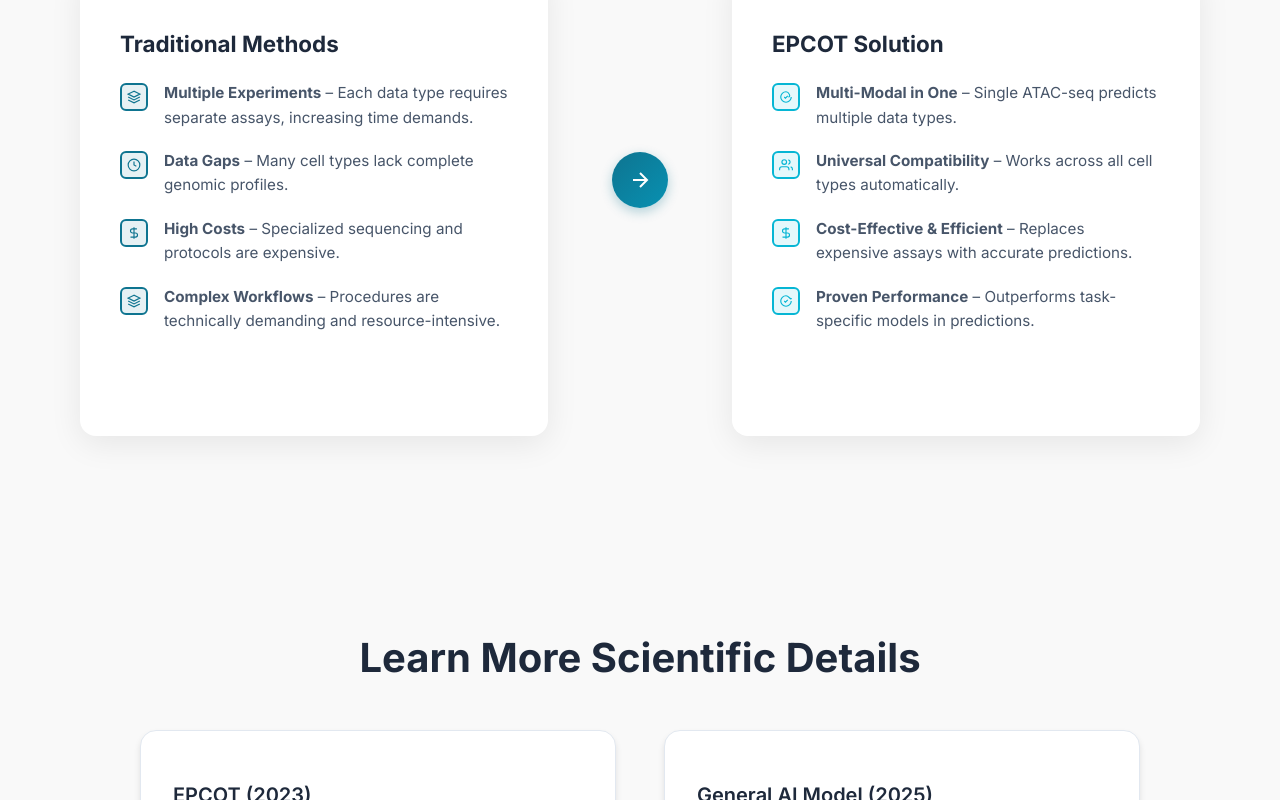
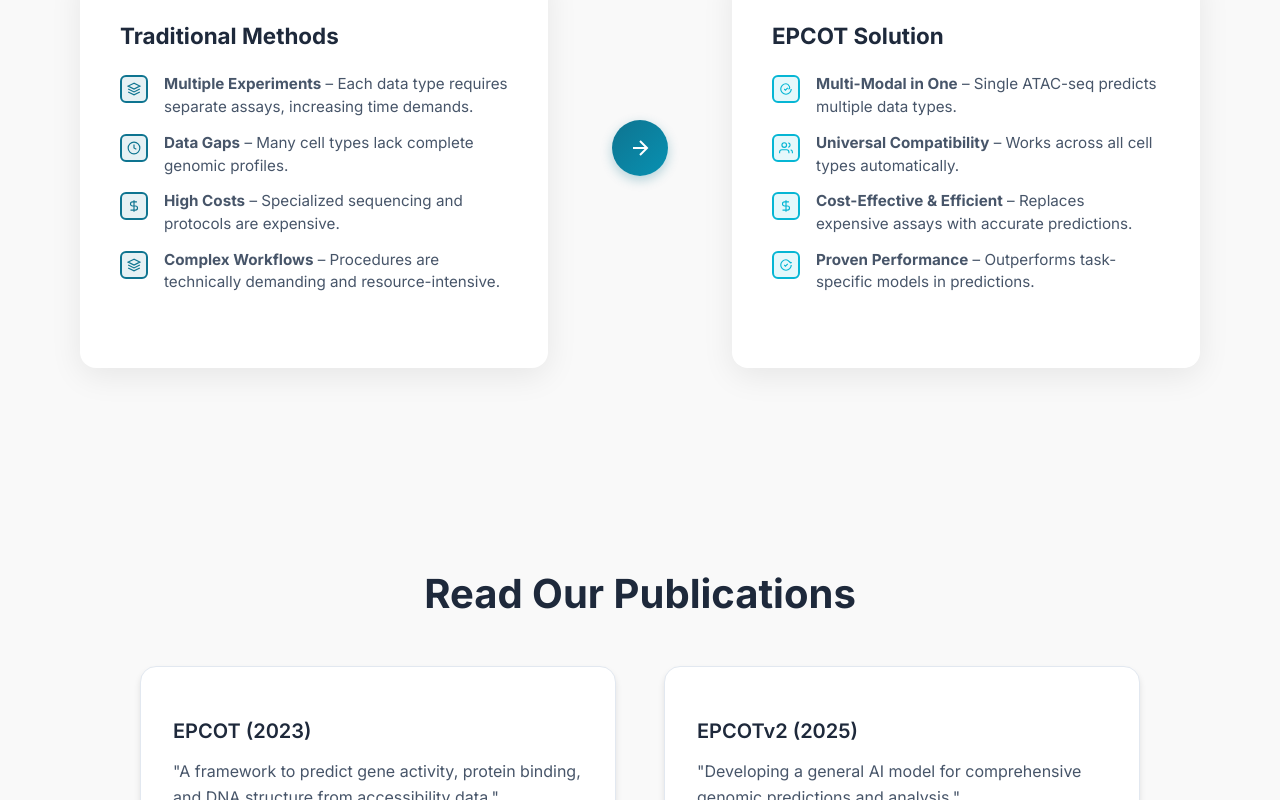
Before and after one commit to 2JyinLogic/epcot-web, a Vue app: page / in a window 1280 px wide. Shown: the part 2720-3520 px from the top of the page. Built offline with nearby package versions, Linux system fonts and the light colour scheme.

Commit message:
add mp4 file

```diff
--- a/src/views/HomeView.vue
+++ b/src/views/HomeView.vue
@@ -115,12 +115,12 @@
     <!-- Demo Video Section -->
     <section class="video-section">
       <h2>Dynamic Demonstration</h2>
-      <div class="video-container">
-        <video controls aria-label="EPCOT demonstration video">
-          <source src="/videos/demo.mp4" type="video/mp4" />
-          Your browser does not support the video tag.
-        </video>
-      </div>
+              <div class="video-container">
+          <video controls aria-label="EPCOT presentation video">
+            <source src="/videos/Presentation.mp4" type="video/mp4" />
+            Your browser does not support the video tag.
+          </video>
+        </div>
 
       <!-- Interactive Video Workflow Subsection -->
       <div class="workflow-subsection">
@@ -274,15 +274,15 @@
 
     <!-- Publications Section -->
     <section class="publications-section">
-      <h2>Learn More Scientific Details</h2>
+      <h2>Read Our Publications</h2>
       <div class="publications-grid">
-        <div class="publication-card">
+        <div class="publication-card" @click="openPaper('epcot')">
           <h3>EPCOT (2023)</h3>
           <p>"A framework to predict gene activity, protein binding, and DNA structure from accessibility data."</p>
           <span class="journal">Nucleic Acids Research</span>
         </div>
-        <div class="publication-card">
-          <h3>General AI Model (2025)</h3>
+        <div class="publication-card" @click="openPaper('epcotv2')">
+          <h3>EPCOTv2 (2025)</h3>
           <p>"Developing a general AI model for comprehensive genomic predictions and analysis."</p>
           <span class="journal">bioRxiv</span>
         </div>
@@ -353,6 +353,18 @@ const nextTab = () => {
   }
 }
 
+// Paper links
+const openPaper = (paperType: string) => {
+  const links = {
+    epcot: 'https://academic.oup.com/nar/article/51/12/5931/7177889?login=true',
+    epcotv2: 'https://www.biorxiv.org/content/10.1101/2025.05.08.652986v1.full.pdf'
+  }
+
+  if (links[paperType]) {
+    window.open(links[paperType], '_blank')
+  }
+}
+
 
 </script>
 
@@ -1001,7 +1013,7 @@ const nextTab = () => {
 
 .challenge-card {
   background: white;
-  padding: 2.5rem 2.5rem 0.25rem 2.5rem;
+  padding: 2rem 2.5rem 0.5rem 2.5rem;
   border-radius: 16px;
   box-shadow: 0 8px 32px rgba(0, 0, 0, 0.08);
   transition: transform 0.3s ease, box-shadow 0.3s ease;
@@ -1009,7 +1021,7 @@ const nextTab = () => {
   position: relative;
   overflow: hidden;
   height: 100%;
-  min-height: 380px;
+  min-height: 320px;
   display: flex;
   flex-direction: column;
   justify-content: flex-start;
@@ -1017,7 +1029,7 @@ const nextTab = () => {
 
 .solution-card {
   background: white;
-  padding: 2.5rem 2.5rem 0.25rem 2.5rem;
+  padding: 2rem 2.5rem 0.5rem 2.5rem;
   border-radius: 16px;
   box-shadow: 0 8px 32px rgba(0, 0, 0, 0.08);
   transition: transform 0.3s ease, box-shadow 0.3s ease;
@@ -1025,7 +1037,7 @@ const nextTab = () => {
   position: relative;
   overflow: hidden;
   height: 100%;
-  min-height: 380px;
+  min-height: 320px;
   display: flex;
   flex-direction: column;
   justify-content: flex-start;
@@ -1082,8 +1094,8 @@ const nextTab = () => {
   display: flex;
   align-items: flex-start;
   gap: 1rem;
-  margin-bottom: 1.2rem;
-  line-height: 1.6;
+  margin-bottom: 0.8rem;
+  line-height: 1.5;
   color: #475569;
   font-family: 'Inter', -apple-system, BlinkMacSystemFont, 'Segoe UI', Roboto, 'Helvetica Neue', Arial, sans-serif;
   font-size: 0.95rem;
@@ -1093,8 +1105,8 @@ const nextTab = () => {
   display: flex;
   align-items: flex-start;
   gap: 1rem;
-  margin-bottom: 1.2rem;
-  line-height: 1.6;
+  margin-bottom: 0.8rem;
+  line-height: 1.5;
   color: #475569;
   font-family: 'Inter', -apple-system, BlinkMacSystemFont, 'Segoe UI', Roboto, 'Helvetica Neue', Arial, sans-serif;
   font-size: 0.95rem;
@@ -1205,6 +1217,7 @@ const nextTab = () => {
   border-radius: 1rem;
   box-shadow: 0 4px 6px rgba(0, 0, 0, 0.1);
   border: 1px solid #e2e8f0;
+  cursor: pointer;
 }
 
 .publication-card h3 {
@@ -1272,8 +1285,10 @@ const nextTab = () => {
 
 .video-container video {
   width: 100%;
+  height: auto;
   border-radius: 1rem;
   box-shadow: 0 8px 32px rgba(0, 0, 0, 0.1);
+  object-fit: contain;
 }
 
 /* Workflow Subsection */
```
Also changed, not shown: 1 other file (tests, documents, lock files or other folders).
